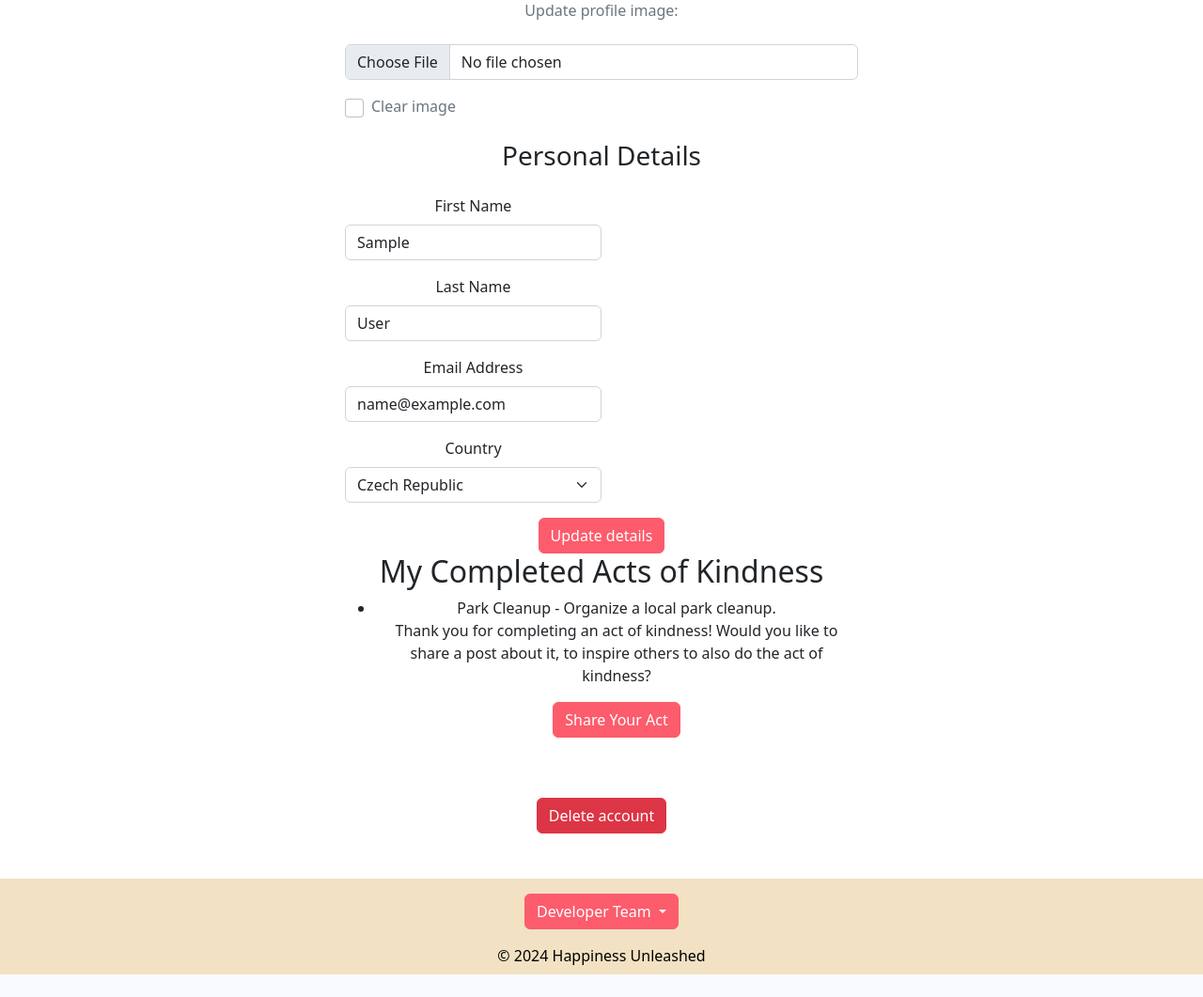
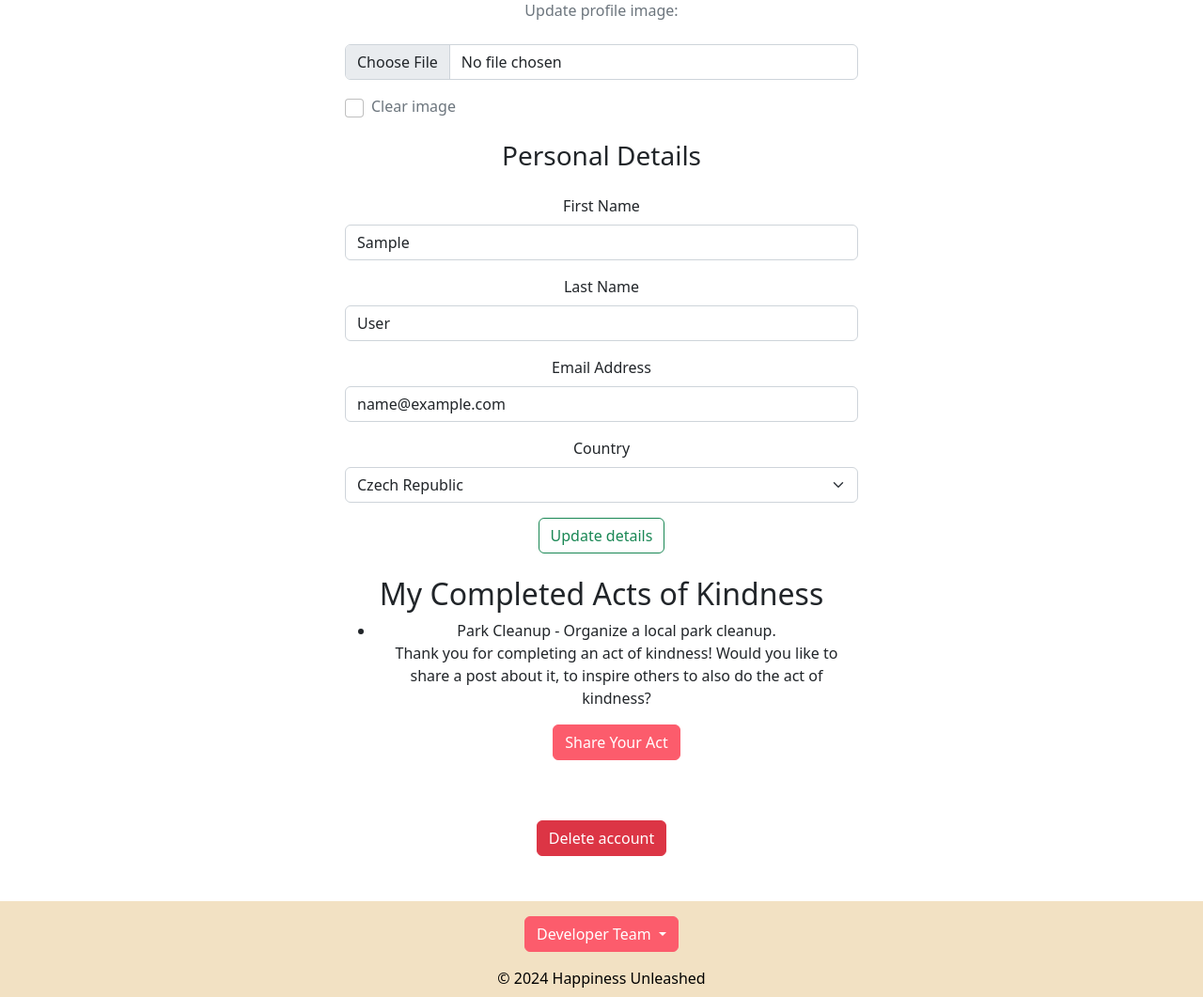
Before and after one commit to stephendawsondev/happiness-unleashed-svelte-ninja, a Django app: page /profile/1/ in a window 1280 px wide. Shown: the part 223-1284 px from the top of the page at 94% size. Before the commit the page ends 1260 px from the top, so only its background shows below. Run offline with Django 4.2, Linux system fonts and the light colour scheme; a user stored in the database is signed in; data comes from the database, SQL or seed files in the repository; tables that the repository leaves empty hold one stand-in row (values such as "Sample post"); some libraries are stand-ins or nearby versions.

Commit message:
Add pading and update buttons.

```diff
--- a/profiles/templates/profiles/profile.html
+++ b/profiles/templates/profiles/profile.html
@@ -60,9 +60,10 @@
 
         </div>
         <h3 class="h3 my-4">Personal Details</h3>
+
         <!-- Manually render each field in the user form -->
-        <div class="form-row text-center">
-          <div class="form-group col-md-6 mb-0">
+        <div class="form-row">
+          <div class="form-group col-md-12 mb-0">
             {{ user_form.first_name|as_crispy_field }}
             {% if user_form.first_name.errors %}
             <div class="alert alert-danger mt-2">
@@ -70,7 +71,8 @@
             </div>
             {% endif %}
           </div>
-          <div class="form-group col-md-6 mb-0">
+
+          <div class="form-group col-md-12 mb-0">
             {{ user_form.last_name|as_crispy_field }}
             {% if user_form.last_name.errors %}
             <div class="alert alert-danger mt-2">
@@ -79,8 +81,9 @@
             {% endif %}
           </div>
         </div>
+
         <div class="form-row">
-          <div class="form-group col-md-6 mb-0">
+          <div class="form-group col-md-12 mb-0">
             {{ user_form.email|as_crispy_field }}
             {% if user_form.email.errors %}
             <div class="alert alert-danger mt-2">
@@ -90,7 +93,7 @@
           </div>
         </div>
 
-        <div class="form-group col-md-6 mb-0">
+        <div class="form-group col-md-12 mb-0">
           {{ form.country|as_crispy_field }}
           {% if form.country.errors %}
           <div class="alert alert-danger mt-2">
@@ -100,14 +103,14 @@
         </div>
         {% if request.user == user %}
         <div class="float-right">
-          <button type="submit" class="btn btn-primary ml-1">Update
+          <button type="submit" class="btn btn-outline-success ml-1">Update
             details</button>
         </div>
         {% endif %}
       </form>
 
       <!-- User acts of kindness -->
-      <div>
+      <div class="pt-4">
         <h2>My Completed Acts of Kindness</h2>
         <ul>
           {% for user_act_status in completed_acts %}
@@ -121,6 +124,7 @@
           {% endfor %}
         </ul>
       </div>
+
     </div>
   </div>
 
```
